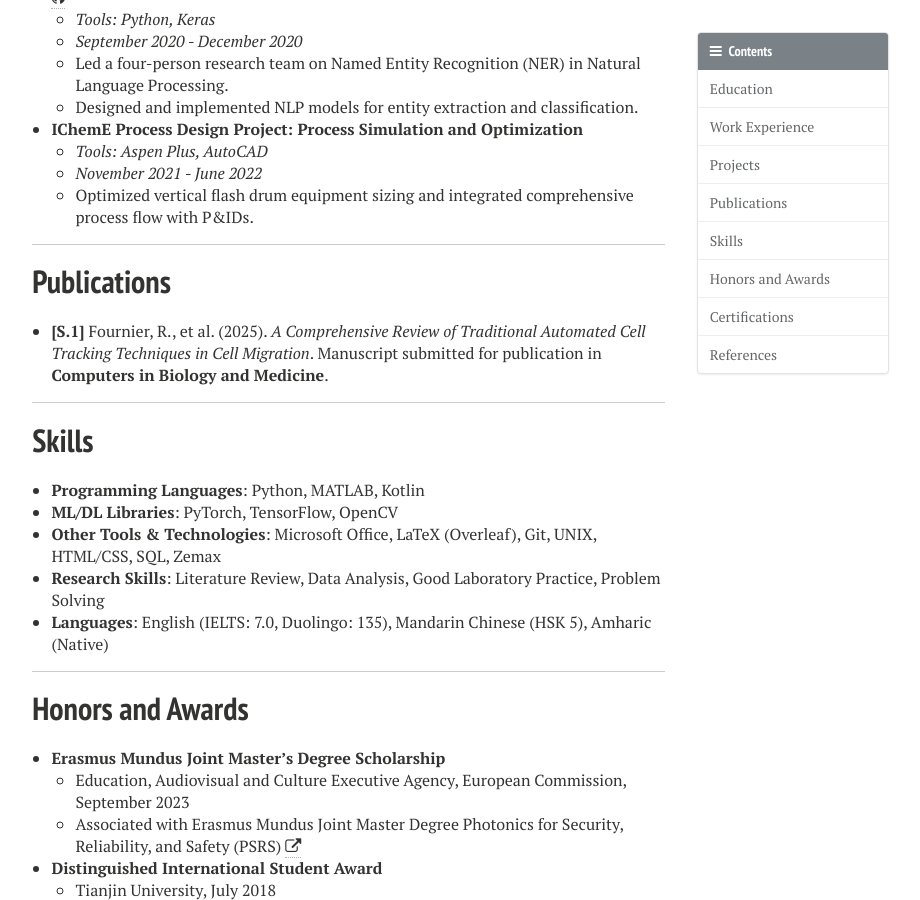
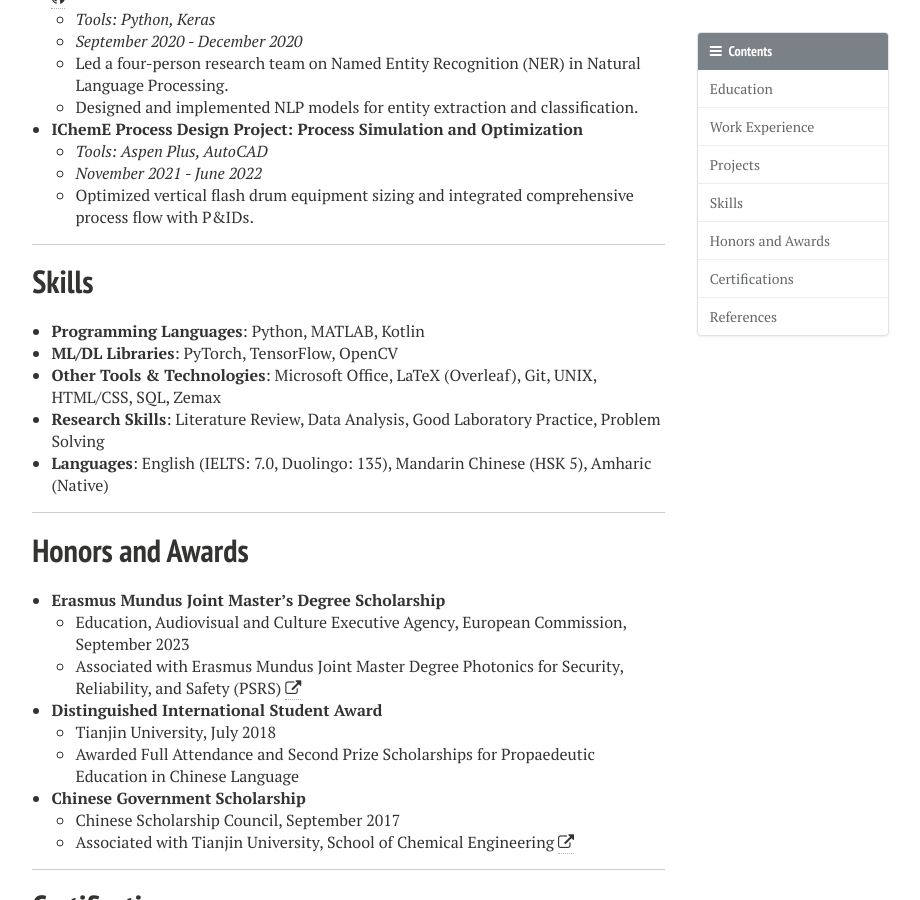
Before and after one commit to PHYRA47/phyra47.github.io, a Jekyll site: the page built from _pages/cv.md, in a window 1280 px wide and 900 px high, scrolled down 2347 px. Shown: the whole window, without its empty margins (284-1204 px from the left). Built offline with Jekyll 4.4.1, drawn with Linux system fonts in a browser that asks for light colours; nearby versions of some CDN libraries.

```diff
--- a/_pages/cv.md
+++ b/_pages/cv.md
@@ -111,12 +111,6 @@ Projects
 
 ---
 
-Publications
-======
-* **[S.1]** Fournier, R., et al. (2025). *A Comprehensive Review of Traditional Automated Cell Tracking Techniques in Cell Migration*. Manuscript submitted for publication in **Computers in Biology and Medicine**.
-
----
-
 Skills
 ======
 * **Programming Languages**: Python, MATLAB, Kotlin
```
Also changed, not shown: other parts of _pages/cv.md (+1 -1 lines).
